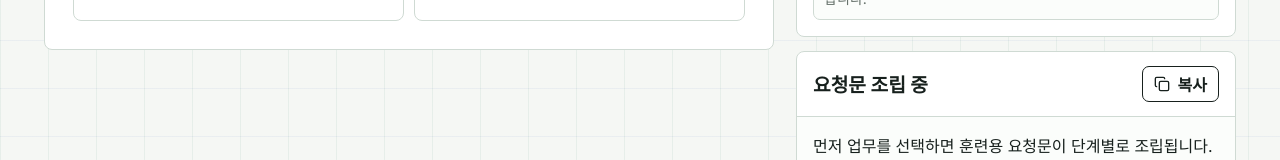
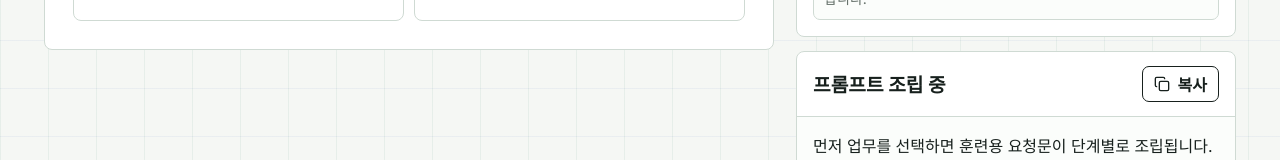
Before and after one commit to vibeworkme/ai-work-os-simulator, a React (Vite) app: page / in a window 1280 px wide. Shown: the part 872-1032 px from the top of the page. Built offline with nearby package versions, Linux system fonts and the light colour scheme.

Commit message:
Add training guide and prompt panel labels

```diff
--- a/src/App.jsx
+++ b/src/App.jsx
@@ -359,7 +359,7 @@ ${reviewChecklist.map((item) => `- ${item}`).join("\n")}`);
               </div>
               <div className="completion-note">
                 <CheckCircle2 size={20} />
-                <p>{selectedScenario.work} 업무용 훈련 요청문이 완성되었습니다. 복사해서 실제 자료와 함께 사용해보세요.</p>
+                <p>{selectedScenario.work} 업무 프롬프트가 완성되었습니다. 복사해서 실제 자료와 함께 사용해보세요.</p>
               </div>
             </StepCard>
           )}
@@ -385,7 +385,7 @@ ${reviewChecklist.map((item) => `- ${item}`).join("\n")}`);
 
           <div className="prompt-card">
             <div className="prompt-head">
-              <h2>{activeStep >= 5 ? "훈련 요청문 완성" : "요청문 조립 중"}</h2>
+              <h2>{activeStep >= 5 ? "업무 프롬프트 완성" : "프롬프트 조립 중"}</h2>
               <button onClick={copyPrompt}>
                 <Copy size={16} />
                 복사
```
Also changed, not shown: 1 other file (tests, documents, lock files or other folders).
